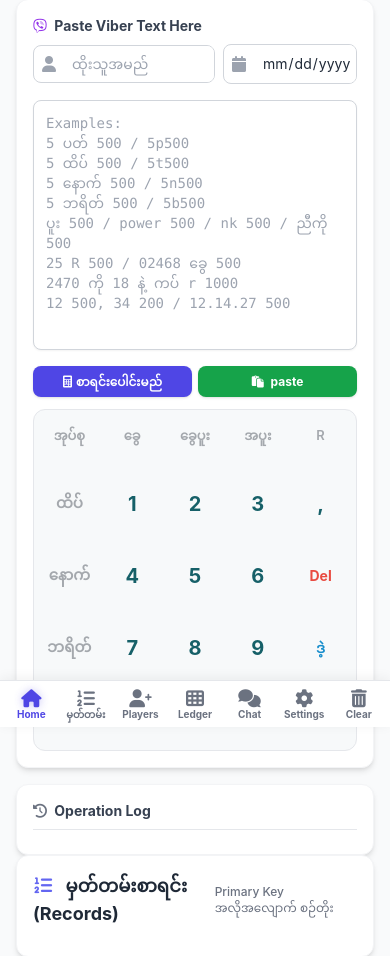
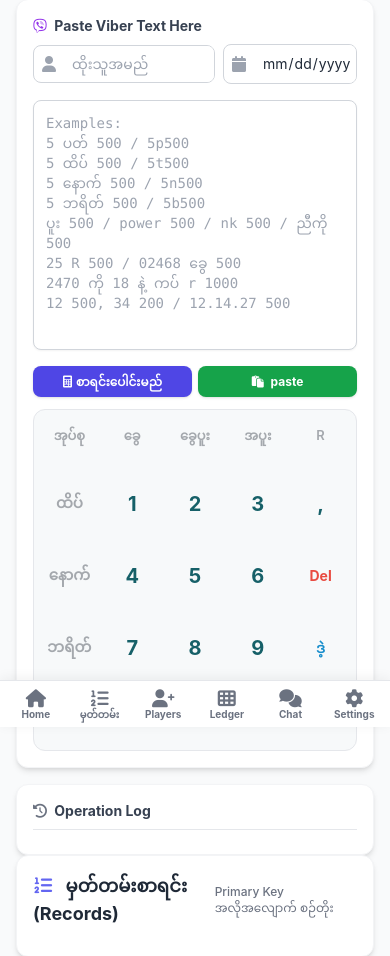
Before and after one commit to DeeLiso/2d-parser-engine, a Django app: page /bet/ in a window 390 px wide. Shown: the part 117-1073 px from the top of the page. Run offline with Django 5.2, Linux system fonts and the light colour scheme; data comes from the database, SQL or seed files in the repository; data that the repository does not hold is empty; some libraries are stand-ins or nearby versions.

Commit message:
Remove Clear icon from nav bars
- Removed from mobile bottom tab
- Removed from desktop sidebar
- Clear functionality now only in Settings > Clear Data

```diff
--- a/twodapp/templates/twodapp/index.html
+++ b/twodapp/templates/twodapp/index.html
@@ -338,10 +338,6 @@
                 <i class="fas fa-cog text-[18px]"></i>
                 <span class="leading-none">Settings</span>
             </a>
-            <button id="clearAllBtn" class="tab-item flex flex-col items-center gap-0.5 py-2 px-1 rounded-xl text-[10px] font-bold min-w-0 flex-1" data-page="clear">
-                <i class="fas fa-trash-alt text-[18px]"></i>
-                <span class="leading-none">Clear</span>
-            </button>
             {% else %}
             <a href="/bet/records/" class="tab-item flex flex-col items-center gap-0.5 py-2 px-1 rounded-xl text-[10px] font-bold min-w-0 flex-1" data-page="records">
                 <i class="fas fa-list-ol text-[18px]"></i>
@@ -377,10 +373,6 @@
         <a href="/settings/" class="tab-item-sidebar w-10 h-10 rounded-xl flex items-center justify-center text-gray-400 hover:bg-purple-50 hover:text-purple-600 transition" data-page="settings" title="Settings">
             <i class="fas fa-cog text-base"></i>
         </a>
-        <div class="w-6 h-px bg-gray-200 my-1"></div>
-        <button id="clearAllBtnSidebar" class="w-10 h-10 rounded-xl flex items-center justify-center text-gray-400 hover:bg-red-50 hover:text-red-600 transition" title="Clear">
-            <i class="fas fa-trash-alt text-base"></i>
-        </button>
         {% else %}
         <a href="/bet/records/" class="tab-item-sidebar w-10 h-10 rounded-xl flex items-center justify-center text-gray-400 hover:bg-indigo-50 hover:text-indigo-600 transition" data-page="records" title="မှတ်တမ်း">
             <i class="fas fa-list-ol text-base"></i>
@@ -1030,14 +1022,6 @@
                 if (el.dataset.page === active) el.classList.add('active');
             });
         })();
-
-        // Desktop sidebar clear button
-        const clearBtnSidebar = document.getElementById('clearAllBtnSidebar');
-        if (clearBtnSidebar) {
-            clearBtnSidebar.addEventListener('click', () => {
-                document.getElementById('clearAllBtn').click();
-            });
-        }
     </script>
 
     <script>
```
